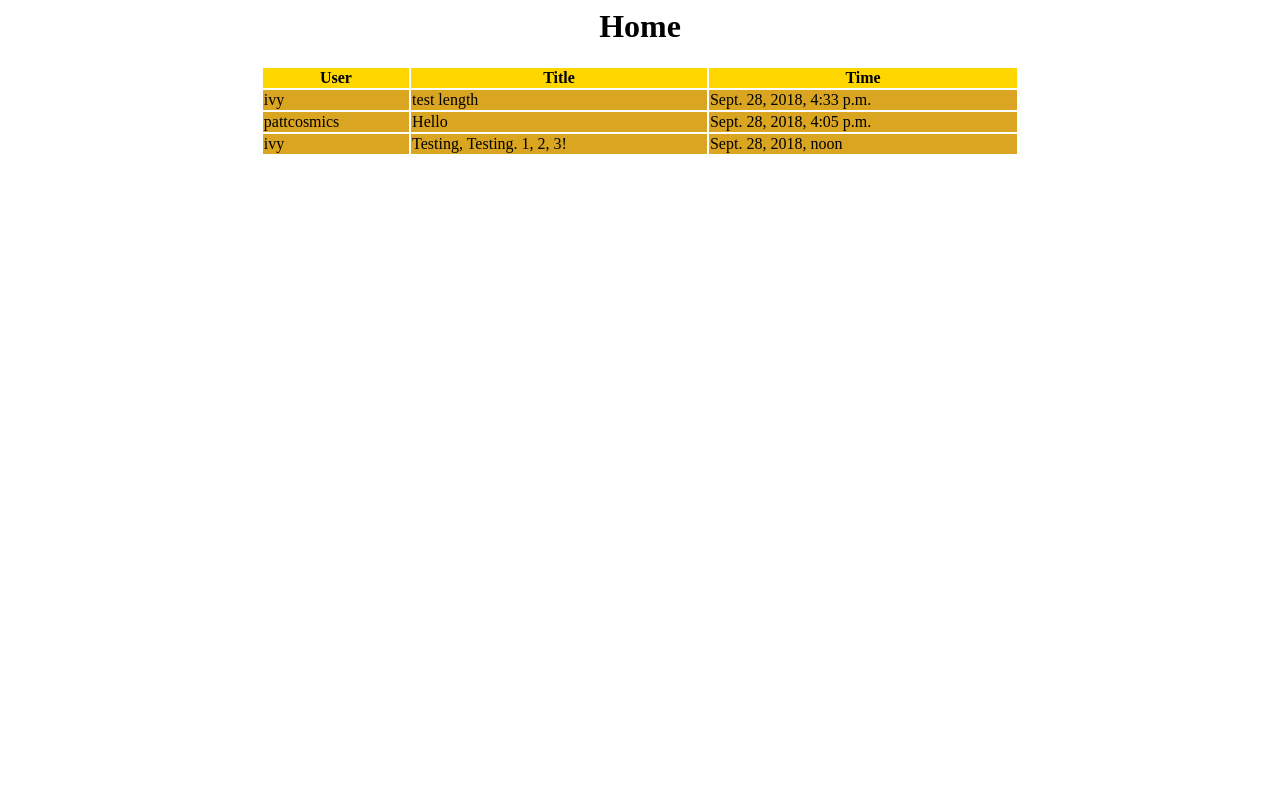
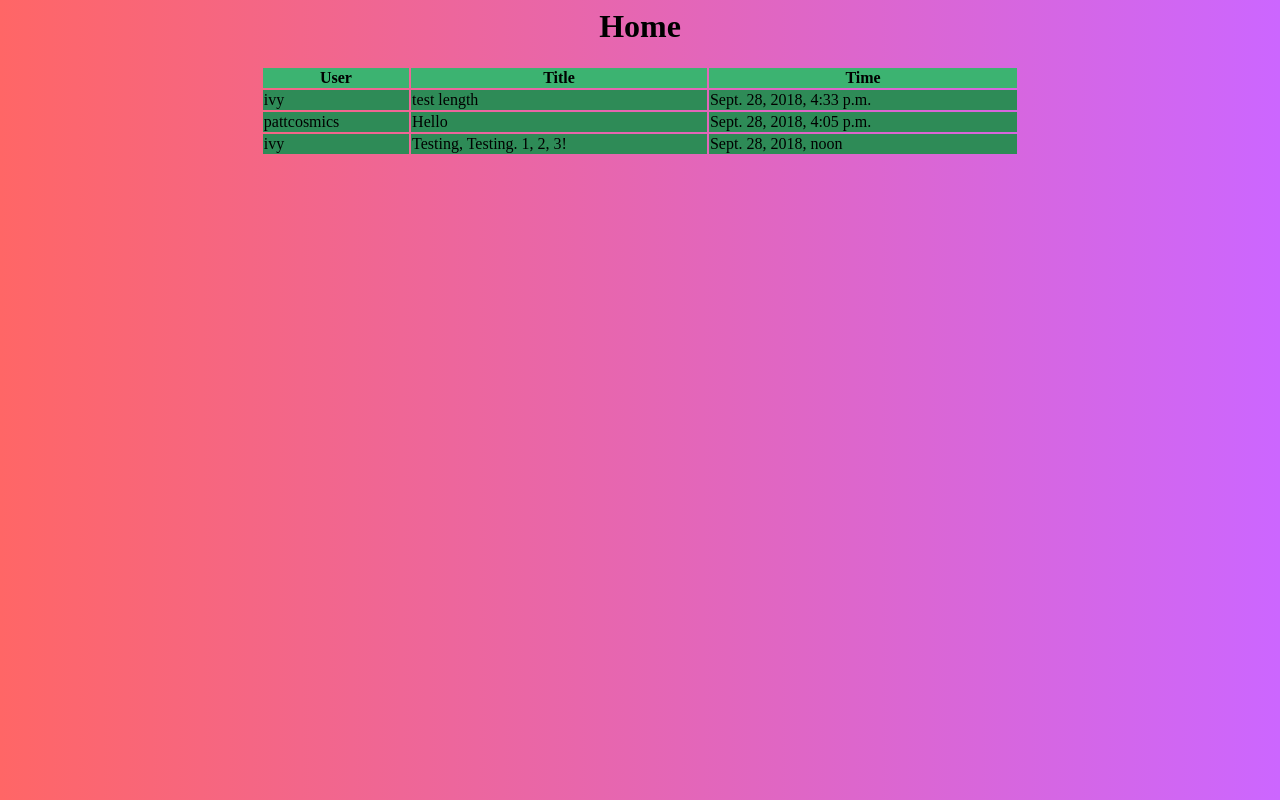
Before and after one commit to intotheskywithivy/vision, a Django app: page /vision/ in a window 1280 px wide. Run offline with Django 3.2, Linux system fonts and the light colour scheme; data comes from the database, SQL or seed files in the repository.

Commit message:
Added gradient

```diff
--- a/vision/static/vision/styles.css
+++ b/vision/static/vision/styles.css
@@ -1,11 +1,13 @@
+body {
+  background: linear-gradient(-90deg, rgb(204,102,255), rgb(255,102,102));
+}
 th {
-  background-color: rgb(255,215,0);
+  background-color: rgb(60,179,113);
 }
 td {
-  background-color:	rgb(218,165,32);
+  background-color:	rgb(46,139,87);
 }
 td a {
-  background-color:	rgb(218,165,32);
   color: black;
   text-decoration: none;
 }
```
